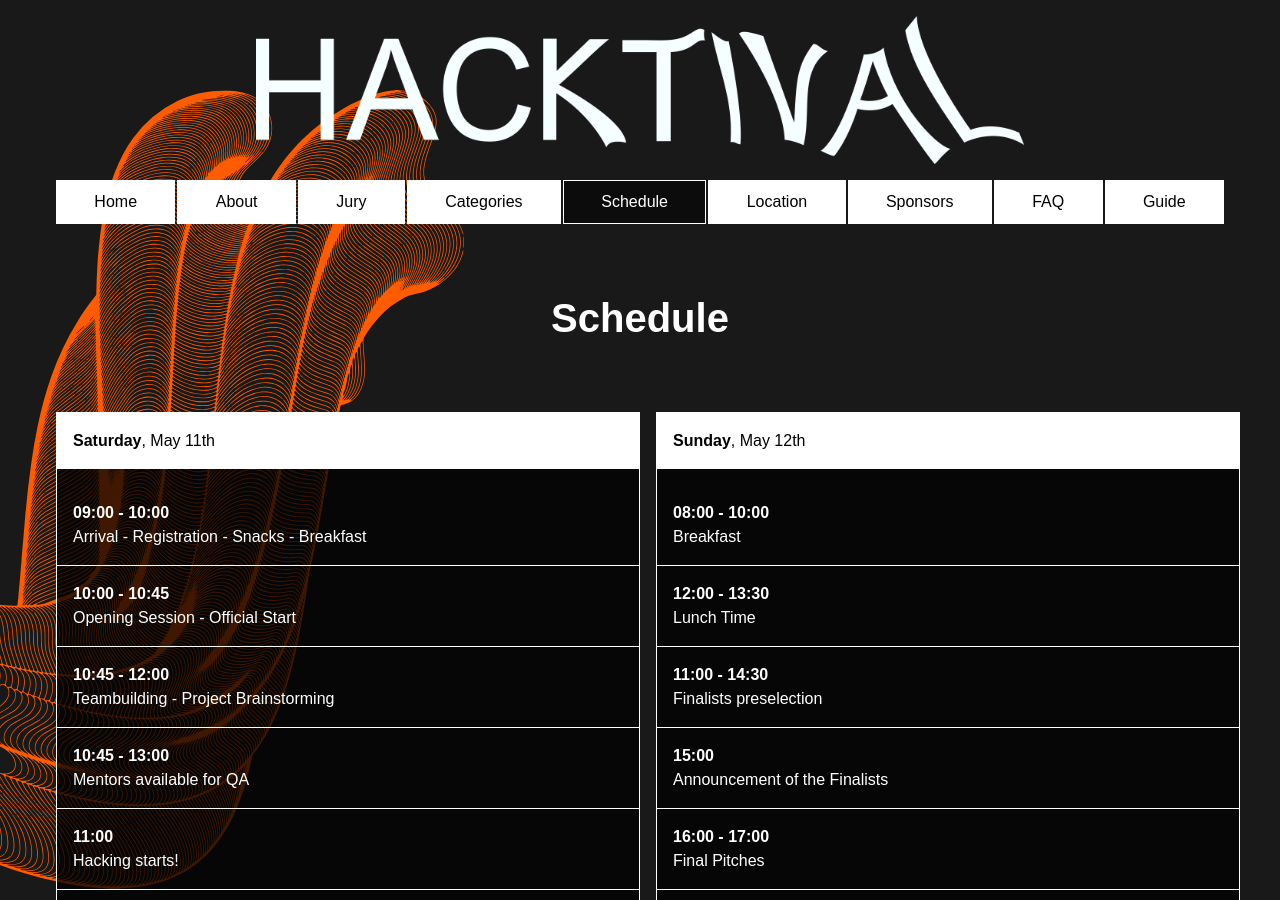
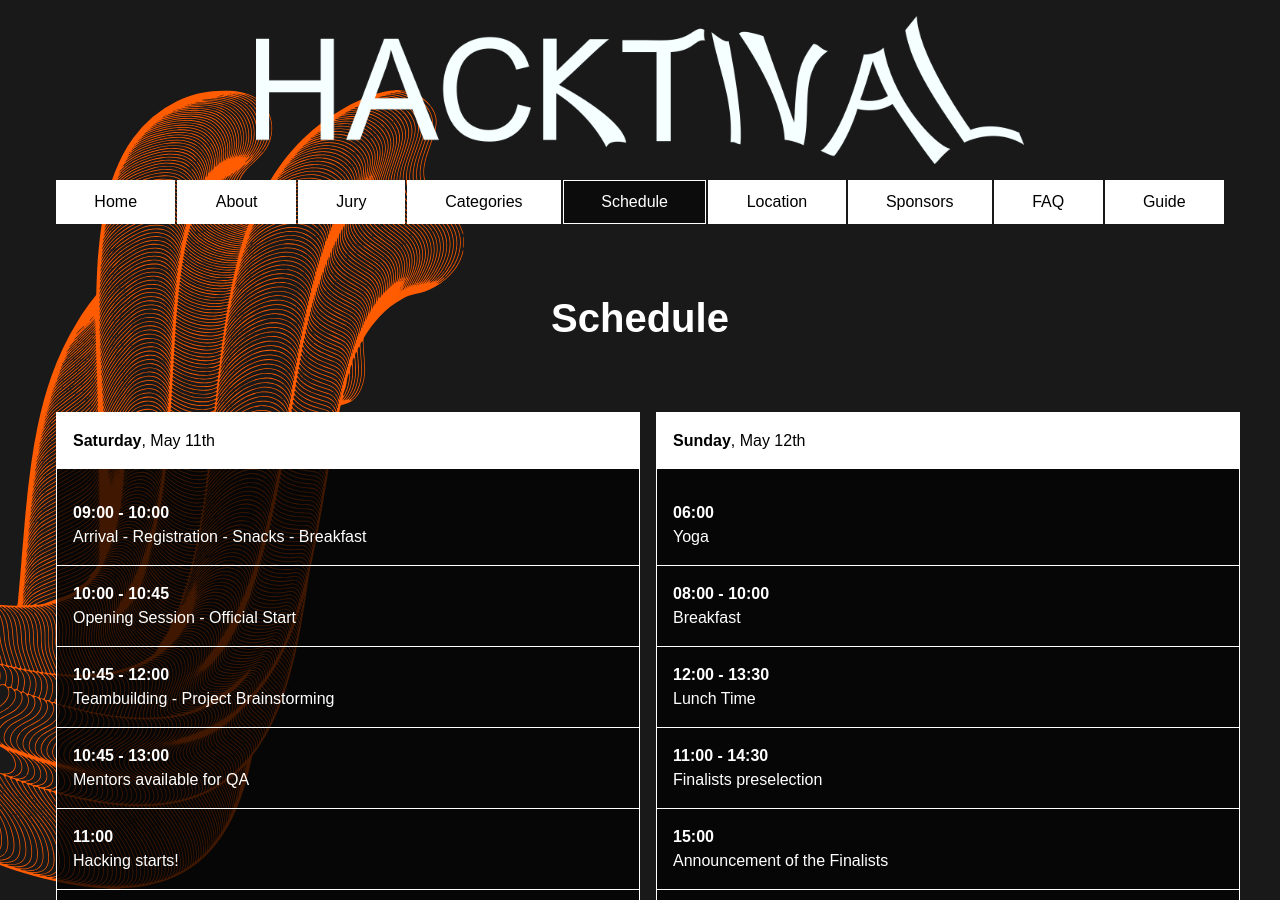
Before and after one commit to hackundsoehne/htv-jekyll, a Jekyll site: the page built from schedule.html, in a window 1280 px wide and 900 px high. Built offline with Jekyll 4.4.1, drawn with Linux system fonts in a browser that asks for light colours.

Commit message:
Add Yoga to the schedule, just because it looks good

```diff
--- a/_data/sunday.yml
+++ b/_data/sunday.yml
@@ -1,3 +1,5 @@
+- time: "06:00"
+  name: Yoga
 - time: 08:00 - 10:00
   name: Breakfast
 - time: 12:00 - 13:30
```
